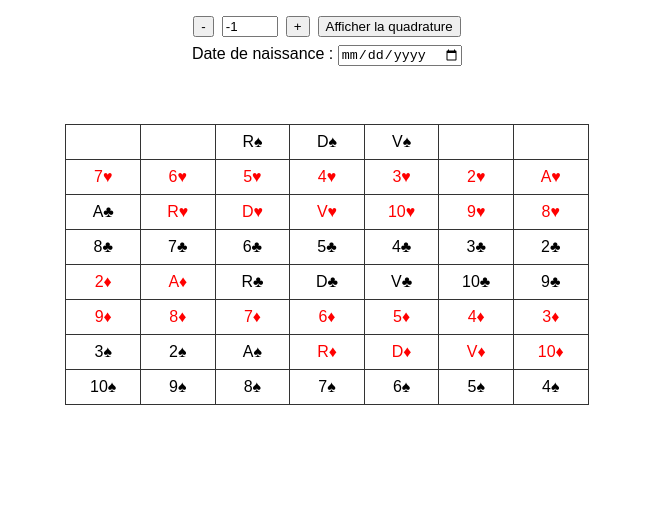
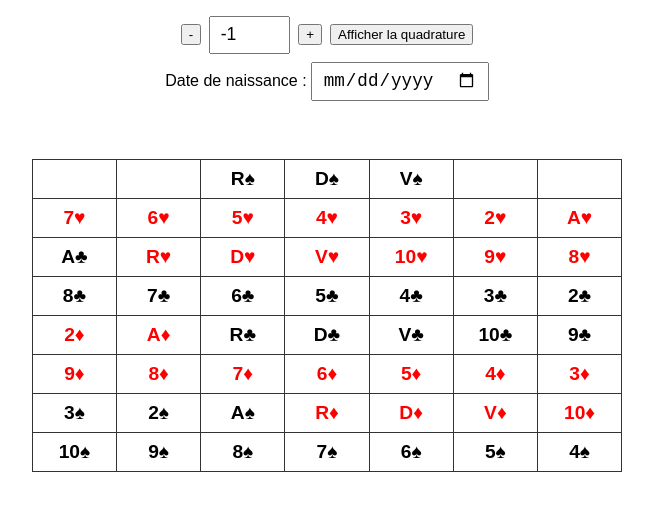
Before and after one commit to OlivierPetit/Trash, a plain HTML site: page index.html in a window 1280 px wide. Both pictures are taken after a click on the button "Afficher la quadrature". Shown: the whole page, without its empty margins (313-966 px from the left). Drawn offline with Linux system fonts and the light colour scheme.

Commit message:
lisibilité

```diff
--- a/index.html
+++ b/index.html
@@ -34,6 +34,13 @@
       padding: 0.5rem 0.8rem;
       text-align: center;
       min-width: 3em;
+      font-weight: bold;
+      font-size: 1.2rem;
+    }
+    input[type="number"],
+    input[type="date"] {
+      font-size: 1.1rem;
+      padding: 0.4rem 0.6rem;
     }
     @media (max-width: 600px) {
       td {
```
